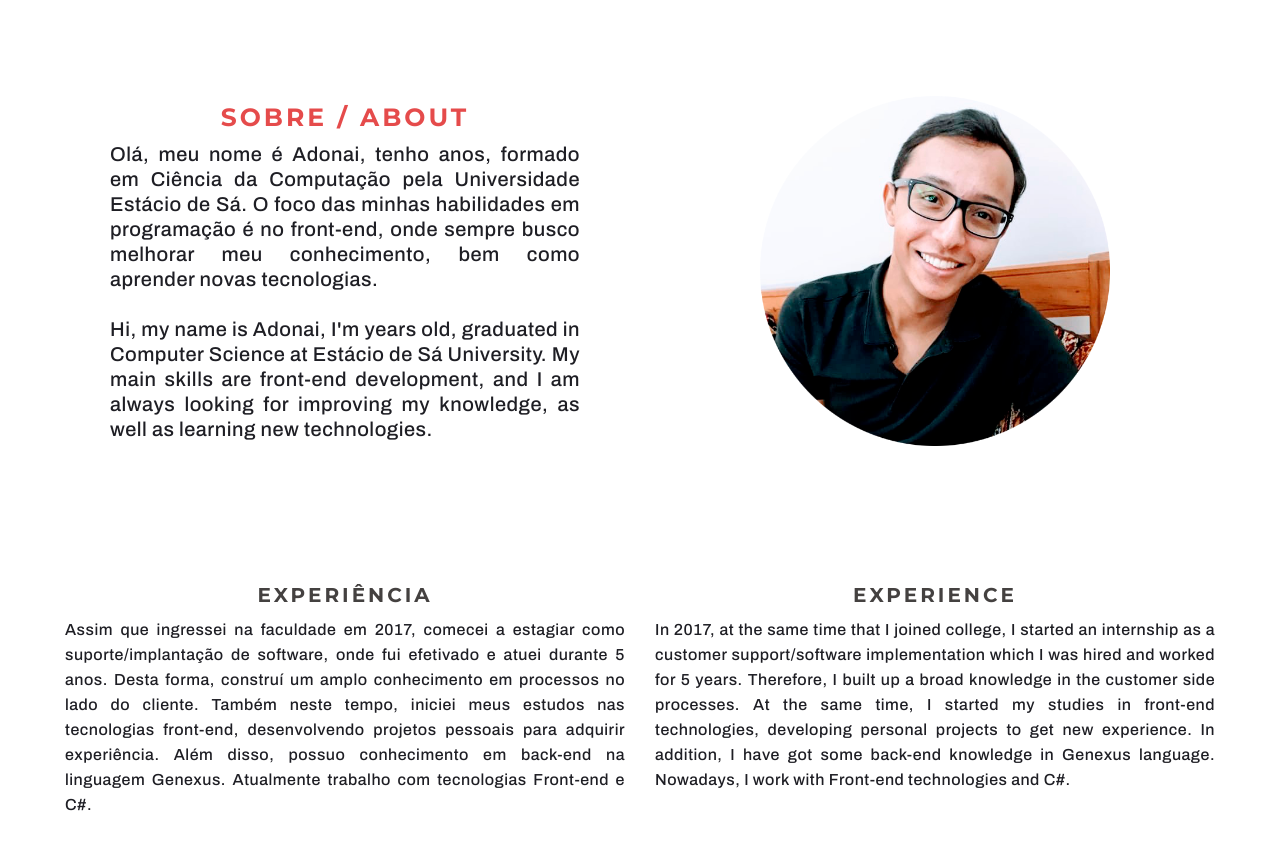
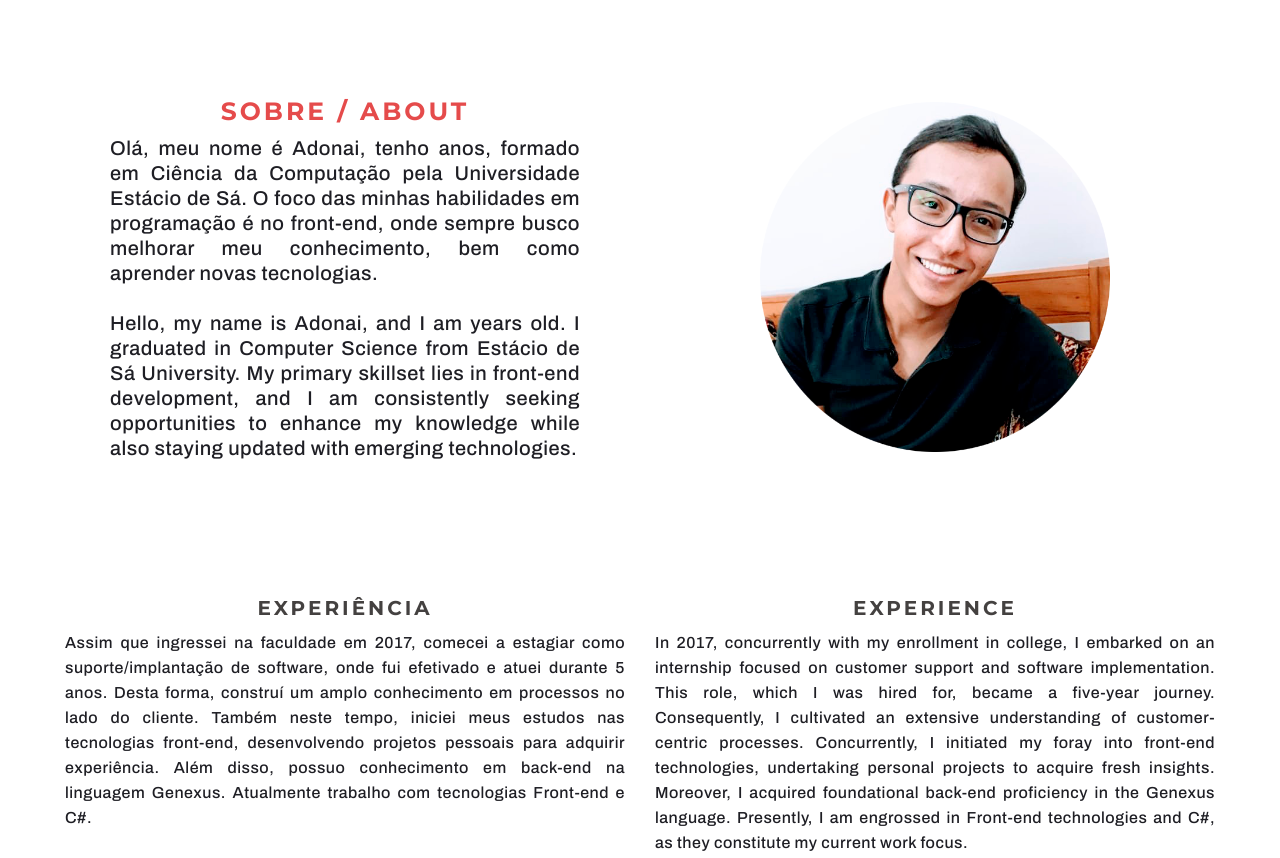
Before and after one commit to oliveiradonai/Portifolio_Producao, a plain HTML site: page index.html in a window 1280 px wide. Shown: the part 2480-3338 px from the top of the page. Drawn offline with nearby package versions, Linux system fonts and the light colour scheme.

Commit message:
Update english summary

```diff
--- a/index.html
+++ b/index.html
@@ -305,11 +305,9 @@
 						Estácio de Sá. O foco das minhas habilidades em programação é no front-end, onde
 						sempre busco
 						melhorar meu conhecimento, bem como aprender novas tecnologias. <br><br>
-						Hi, my name is Adonai, I'm <span class="age"></span> years old, graduated in Computer Science at Estácio de
-						Sá
-						University. My main skills are front-end development, and I am always looking for
-						improving my
-						knowledge, as well as learning new technologies.
+						Hello, my name is Adonai, and I am <span class="age"></span> years old. I graduated in Computer Science from Estácio de Sá University.
+						My primary skillset lies in front-end development, and I am consistently seeking opportunities to enhance my
+						knowledge while also staying updated with emerging technologies.
 					</p>
 				</div>
 				<div class="item">
@@ -352,16 +350,12 @@
 						EXPERIENCE
 					</h2>
 					<p>
-						In 2017, at the same time that I joined college, I started an internship as a
-						customer
-						support/software implementation which I was hired and worked for 5 years. Therefore,
-						I built up
-						a broad knowledge in the customer side processes. At the
-						same time, I started my studies in front-end technologies, developing personal
-						projects to get
-						new experience. In addition, I have got some back-end knowledge in Genexus language.
-						Nowadays, I
-						work with Front-end technologies and C#.
+						In 2017, concurrently with my enrollment in college, I embarked on an internship focused on customer
+						support and software implementation. This role, which I was hired for, became a five-year journey.
+						Consequently, I cultivated an extensive understanding of customer-centric processes. Concurrently,
+						I initiated my foray into front-end technologies, undertaking personal projects to acquire fresh insights.
+						Moreover, I acquired foundational back-end proficiency in the Genexus language. Presently, I am engrossed in
+						Front-end technologies and C#, as they constitute my current work focus.
 					</p>
 					<h2 class="title">
 						SKILLS
```
